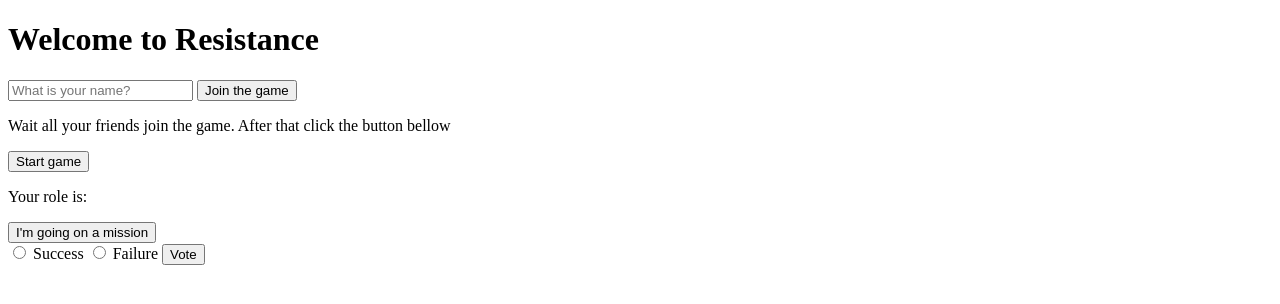
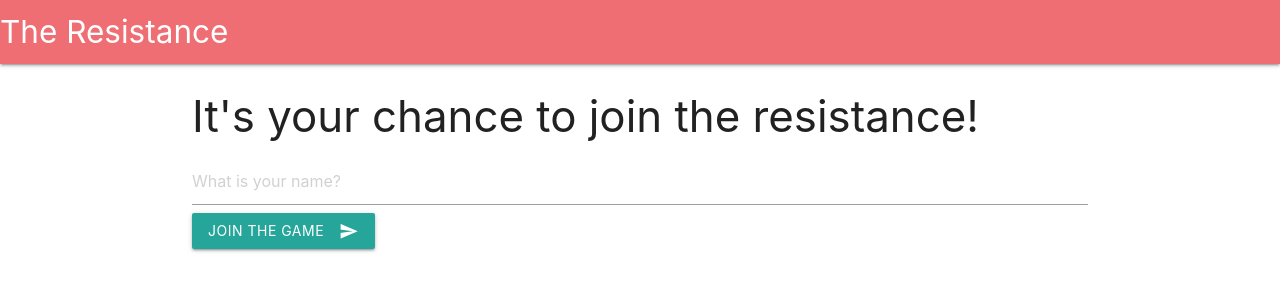
Before and after one commit to newtonbeck/resistance, a website: page index.html in a window 1280 px wide. Drawn offline with nearby package versions, Linux system fonts and the light colour scheme; no server answers.

Commit message:
Puts css styles in first screen

```diff
--- a/index.html
+++ b/index.html
@@ -2,31 +2,45 @@
 <html>
     <head>
         <title>The Resistance</title>
+        <meta name="viewport" content="width=device-width, initial-scale=1.0">
+
+        <link href="https://fonts.googleapis.com/icon?family=Material+Icons" rel="stylesheet">
+        <link rel="stylesheet" href="https://cdnjs.cloudflare.com/ajax/libs/materialize/1.0.0/css/materialize.min.css">
     </head>
     <body>
-        <h1>Welcome to Resistance</h1>
+        <nav>
+            <div class="nav-wrapper">
+                <a href='#' class="left brand-logo">The Resistance</a>
+            </div>
+        </nav>
 
-        <div>
+        </div>
+        <div class="container">
+            <h3>It's your chance to join the resistance!</h3>
+
             <form id="join-form">
                 <input id="player" placeholder="What is your name?" />
-                <button>Join the game</button>
+                <button class="btn waves-effect waves-light">
+                    Join the game
+                    <i class="material-icons right">send</i>
+                </button>
             </form>
         </div>
 
-        <div>
+        <div style="display: none">
             <form id="start-game-form">
                 <p>Wait all your friends join the game. After that click the button bellow</p>
                 <button>Start game</button>
             </form>
         </div>
 
-        <div>
+        <div style="display: none">
             <p>Your role is: <span id="player-role"></span></p>
 
             <button id="going-on-a-mission">I'm going on a mission</button>
         </div>
 
-        <div>
+        <div style="display: none">
             <form id="voting-form">
                 <label>
                     <input type="radio" value="success" id="success-radio" />
@@ -40,12 +54,13 @@
             </form>
         </div>
 
-        <div id="voting-result">
+        <div style="display: none" id="voting-result">
             <ul>
 
             </ul>
         </div>
 
+    <script src="https://cdnjs.cloudflare.com/ajax/libs/materialize/1.0.0/js/materialize.min.js"></script>
     <script src="/socket.io/socket.io.js"></script>
     <script>
         var socket = io();
```
